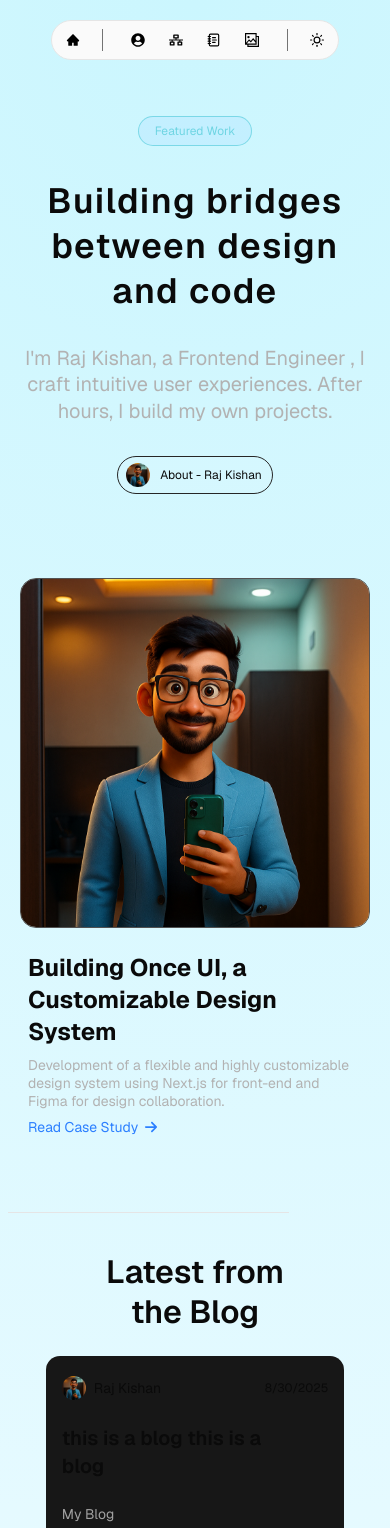
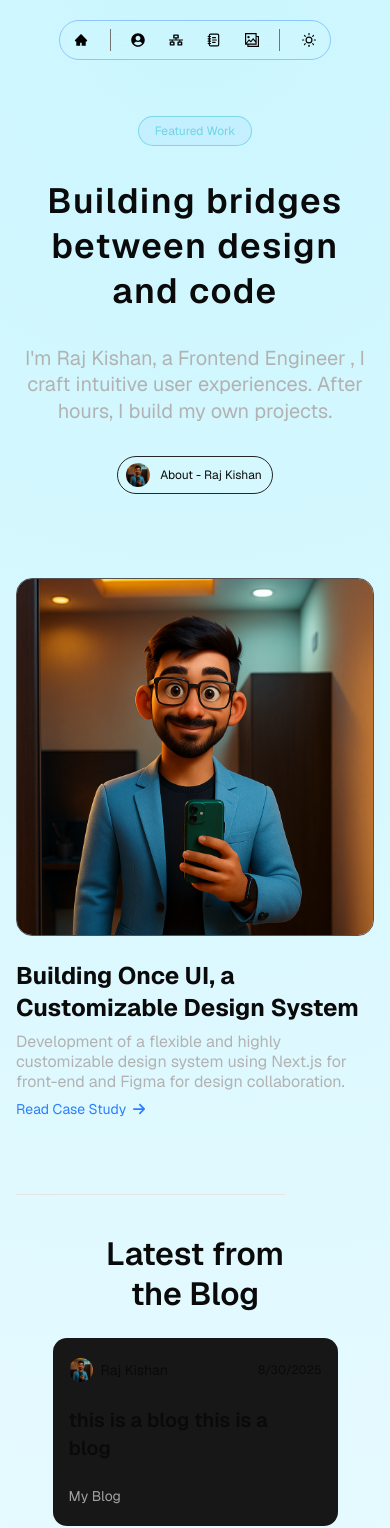
Before and after one commit to RajKishan1/portfolio, a Next.js app: page / in a window 390 px wide. Shown: the top 1528 px of the page. Built offline with nearby package versions, Linux system fonts and the light colour scheme.

Commit message:
fix:ui spacing

```diff
--- a/src/app/(Routes)/blog/page.tsx
+++ b/src/app/(Routes)/blog/page.tsx
@@ -5,7 +5,7 @@ import React from "react";
 const page = () => {
   return (
     <div className="px-2 md:px-72 h-auto flex flex-col ">
-      <div className="">
+      {/* <div className="">
         <h1 className="text-2xl font-semibold mb-10">
           Writing about design and tech...
         </h1>
@@ -15,7 +15,8 @@ const page = () => {
           <BlogCard BlogTitle="wertwertwertwertwer" flexDirection="flex-col" />
         </div>
       </div>
-      <EarlierPosts />
+      <EarlierPosts /> */}
+      <img src="/making.webp" className="size-96 mx-auto" alt="" />
     </div>
   );
 };
--- a/src/app/page.tsx
+++ b/src/app/page.tsx
@@ -7,7 +7,7 @@ import { BlurFade } from "@/components/magicui/blur-fade";
 
 const page = () => {
   return (
-    <div className="px-2  lg:px-72 flex flex-col gap-6 ">
+    <div className="px-4 md:px-40 lg:px-72 flex flex-col gap-6 ">
       <BlurFade direction="right" duration={2}>
         <HeroSection />
         <HomeProjectSection />
--- a/src/components/Home/HeroSection.tsx
+++ b/src/components/Home/HeroSection.tsx
@@ -7,7 +7,7 @@ const geistSans = Geist({
 
 const HeroSection = () => {
   return (
-    <div className="px-3 md:px-0 max-w-4xl mx-auto flex flex-col items-center gap-8 pt-4 md:pt-12 pb-16">
+    <div className="max-w-4xl mx-auto flex flex-col items-center gap-8 pt-4 md:pt-12 pb-16">
       <a
         href="/work"
         className="py-1.5 px-4 border rounded-full border-[#6FD5E3]/85 bg-blue-300/15"
--- a/src/components/Home/HomeProjectSection.tsx
+++ b/src/components/Home/HomeProjectSection.tsx
@@ -3,19 +3,19 @@ import { FaArrowRight } from "react-icons/fa6";
 
 const HomeProjectSection = () => {
   return (
-    <div className="px-3 md:px-0 flex flex-col gap-3 py-5">
+    <div className="flex flex-col gap-3 py-5">
       <div className="w-full rounded-2xl overflow-hidden border border-neutral-600 ">
         <div></div>
         <img src="/me.png" alt="" className="max-h-[450px]" />
       </div>
-      <div className="flex flex-col md:flex-row gap-2 justify-around px-2 md:px-5 mt-3 md:mt-7">
+      <div className="flex flex-col md:flex-row gap-2 justify-around mt-3 md:mt-7">
         <div>
           <h1 className="text-2xl font-bold text-left">
             Building Once UI, a Customizable Design System
           </h1>
         </div>
         <div className="flex flex-col gap-2  ">
-          <p className="text-sm leading-[18px] font-normal text-[#b2b2b2] text-left">
+          <p className="text-[16px] leading-[20px] font-normal text-[#b2b2b2] text-left">
             Development of a flexible and highly customizable design system
             using Next.js for front-end and Figma for design collaboration.
           </p>
--- a/src/components/Navbar/NavMenu.tsx
+++ b/src/components/Navbar/NavMenu.tsx
@@ -10,14 +10,14 @@ const Class =
   "flex gap-1.5 items-center rounded-full hover:border-neutral-400 hover:bg-neutral-300 dark:hover:bg-neutral-800 px-3 py-1 hover:scale-110 transition duration-500";
 const NavMenu = () => {
   return (
-    <div className="bg-neutral-50 dark:bg-black  rounded-full px-1 py-0.5 flex gap-3 items-center border-[1px] border-neutral-200 dark:border-neutral-800 text-sm mx-auto text-black dark:text-white ">
+    <div className="bg-transparent backdrop-blur-lg  rounded-full px-1 py-0.5 flex gap-3 items-center border-[1px] border-blue-300 dark:border-neutral-600 text-sm mx-auto text-black dark:text-white ">
       <a
         href="/"
         className="rounded-full hover:bg-neutral-300 dark:hover:bg-neutral-800 p-2.5"
       >
         <AiFillHome />
       </a>
-      <div className="flex px-4 border-r border-l border-neutral-500">
+      <div className="flex px-2 border-r border-l border-neutral-500">
         {" "}
         <a href="/about" className={Class}>
           <FaUserCircle />
```
Also changed, not shown: public/making.webp (added).
